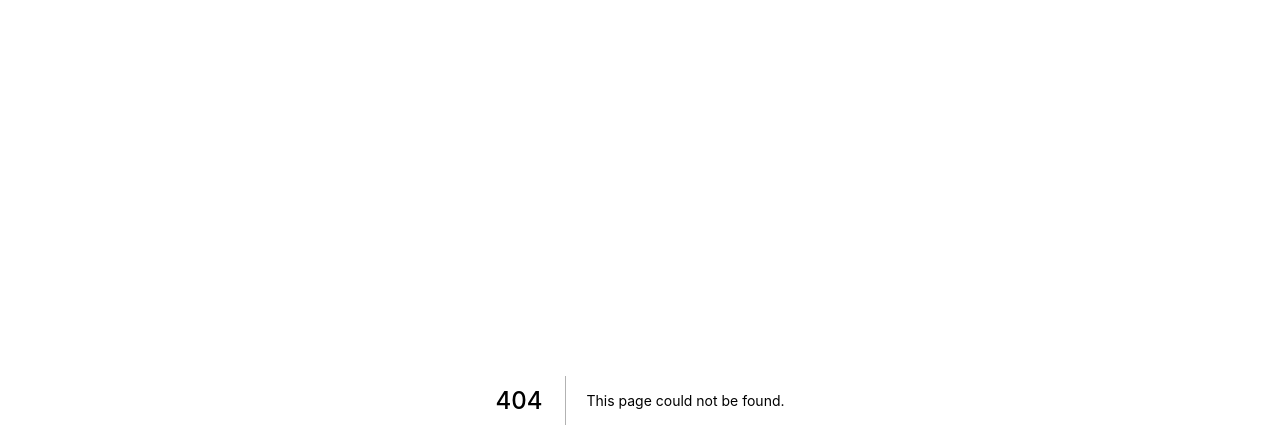
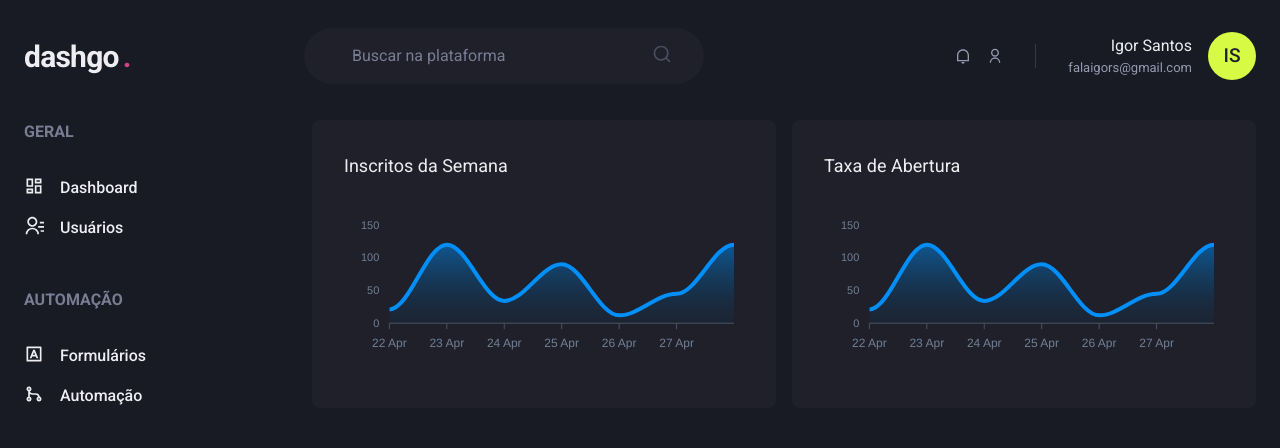
Before and after one commit to falaigor/dashgo, a Next.js app: page /dashboard in a window 1280 px wide. Before the commit this address had no page. Shown: the top 448 px of the page. Built offline with nearby package versions, Linux system fonts and the light colour scheme.

Commit message:
Estilizaçao Login/Dashboard

```diff
--- a/package.json
+++ b/package.json
@@ -12,10 +12,13 @@
     "@chakra-ui/react": "^1.6.0",
     "@emotion/react": "^11.1.5",
     "@emotion/styled": "^11.3.0",
+    "apexcharts": "^3.26.1",
     "framer-motion": "^4.1.10",
     "next": "10.1.3",
     "react": "17.0.2",
-    "react-dom": "17.0.2"
+    "react-apexcharts": "^1.3.9",
+    "react-dom": "17.0.2",
+    "react-icons": "^4.2.0"
   },
   "devDependencies": {
     "@types/node": "^15.0.0",
--- /dev/null
+++ b/src/components/Header.tsx
@@ -0,0 +1,84 @@
+import { Flex, Input, Text, Icon, HStack, Box, Avatar } from '@chakra-ui/react';
+import { RiNotificationLine, RiSearchLine, RiUserLine } from 'react-icons/ri'
+
+export function Header() {
+  return (
+    <Flex
+      as="header"
+      w="100%"
+      maxWidth={1480}
+      h="20"
+      mx="auto"
+      mt="4"
+      px="6"
+      align="center"
+    >
+      <Text
+        fontSize="3xl"
+        fontWeight="bold"
+        letterSpacing="tight"
+        w="64"
+      >
+        dashgo
+        <Text as="span" ml="1" color="pink.500">.</Text>
+      </Text>
+
+      <Flex
+        as="label"
+        flex="1"
+        py="4"
+        px="8"
+        ml="6"
+        maxWidth={400}
+        alignSelf="center"
+        color="gray.600"
+        position="relative"
+        bg="gray.800"
+        borderRadius="full"
+      >
+        <Input
+          color="gray.50"
+          variant="unstyled"
+          px="4"
+          mr="4"
+          placeholder="Buscar na plataforma"
+          _placeholder={{
+            color: 'gray.400'
+          }}
+        />
+        <Icon as={RiSearchLine} fontSize="20" />
+      </Flex>
+
+      <Flex
+        align="center"
+        ml="auto"
+      >
+        <HStack
+          spacing="4"
+          mx="8"
+          pr="8"
+          py="1"
+          color="gray.300"
+          borderRightWidth={1}
+          borderColor="gray.700"
+        >
+          <Icon as={RiNotificationLine} />
+          <Icon as={RiUserLine} />
+        </HStack>
+
+        <Flex align="center">
+          <Box mr="4" textAlign="right">
+            <Text>Igor Santos</Text>
+            <Text color="gray.300" fontSize="small">
+              falaigors@gmail.com
+            </Text>
+          </Box>
+          <Avatar
+            size="md"
+            name="Igor santos"
+          />
+        </Flex>
+      </Flex>
+    </Flex>
+  );
+}
--- /dev/null
+++ b/src/components/Sidebar.tsx
@@ -0,0 +1,44 @@
+import { Box, Stack, Text, Link, Icon } from '@chakra-ui/react';
+import { RiContactsLine, RiContrastLine, RiDashboardLine, RiGitMergeLine, RiInputMethodLine } from 'react-icons/ri';
+
+export function Sidebar() {
+  return (
+    <Box as="aside" w="64" mr="8">
+      <Stack spacing="12" align="flex-start">
+        <Box>
+          <Text fontWeight="bold" fontSize="smal" color="gray.400">GERAL</Text>
+
+          <Stack spacing="4" mt="8" align="stretch">
+            <Link display="flex" align="center">
+              <Icon as={RiDashboardLine} fontSize="20" />
+              <Text ml="4" fontWeight="medium">Dashboard</Text>
+            </Link>
+
+            <Link display="flex" align="center">
+              <Icon as={RiContactsLine} fontSize="20" />
+              <Text ml="4" fontWeight="medium">Usuários</Text>
+            </Link>
+          </Stack>
+
+        </Box>
+
+        <Box>
+          <Text fontWeight="bold" fontSize="smal" color="gray.400">AUTOMAÇÃO</Text>
+
+          <Stack spacing="4" mt="8" align="stretch">
+            <Link display="flex" align="center">
+              <Icon as={RiInputMethodLine} fontSize="20" />
+              <Text ml="4" fontWeight="medium">Formulários</Text>
+            </Link>
+
+            <Link display="flex" align="center">
+              <Icon as={RiGitMergeLine} fontSize="20" />
+              <Text ml="4" fontWeight="medium">Automação</Text>
+            </Link>
+          </Stack>
+
+        </Box>
+      </Stack>
+    </Box>
+  );
+}
--- /dev/null
+++ b/src/pages/dashboard.tsx
@@ -0,0 +1,98 @@
+import { Flex, SimpleGrid, Box, Text, theme } from '@chakra-ui/react';
+import dynamic from 'next/dynamic';
+import { Header } from '../components/Header';
+import { Sidebar } from '../components/Sidebar';
+
+const Chart = dynamic(() => import('react-apexcharts'), {
+  ssr: false
+});
+
+const options = {
+  chart: {
+    toolbar: {
+      show: false,
+    },
+    zoom: {
+      enabled: false,
+    },
+    foreColor: theme.colors.gray[500],
+  },
+  grid: {
+    show: false,
+  },
+  dataLabels: {
+    enabled: false,
+  },
+  tooltip: {
+    enabled: false,
+    x: {
+      format: "dd MMM yyyy"
+    }
+  },
+  xaxis: {
+    type: "datetime",
+    min: new Date("22 Apr 2021").getTime(),
+    tickAmount: 6,
+    axisBorder: {
+      color: theme.colors.gray[600],
+    },
+    axisTicks: {
+      color: theme.colors.gray[600],
+    },
+    categories: [
+      '22 Apr 2021',
+      '23 Apr 2021',
+      '24 Apr 2021',
+      '25 Apr 2021',
+      '26 Apr 2021',
+      '27 Apr 2021',
+      '28 Apr 2021',
+    ],
+  },
+  fill: {
+    opacity: 0.3,
+    type: 'gradient',
+    gradient: {
+      shade: 'dark',
+      opacityFrom: 0.7,
+      opacityTo: 0.3,
+    },
+  },
+};
+
+const series = [
+  { name: 'series1', data: [21, 120, 34, 90, 12, 45, 120] }
+]
+
+export default function Dashboard() {
+  return (
+    <Flex direction="column" h="100vh">
+      <Header />
+
+      <Flex width="100%" maxWidth={1480} mx="auto" my="6" px="6">
+        <Sidebar />
+
+        <SimpleGrid flex="1" gap="4" minChildWidth="320px" align="flex-start">
+          <Box
+            p="8"
+            pb="4"
+            bg="gray.800"
+            borderRadius={8}
+          >
+            <Text fontSize="large" mb="4">Inscritos da Semana</Text>
+            <Chart options={options} series={series} type="area" height={160} />
+          </Box>
+          <Box
+            p="8"
+            pb="4"
+            bg="gray.800"
+            borderRadius={8}
+          >
+            <Text fontSize="large" mb="4">Taxa de Abertura</Text>
+            <Chart options={options} series={series} type="area" height={160} />
+          </Box>
+        </SimpleGrid>
+      </Flex>
+    </Flex>
+  );
+}
```
Also changed, not shown: src/components/Form/Input.tsx (added, +31 -0 lines), src/pages/index.tsx (+35 -2 lines), src/styles/theme.ts (line endings or trailing spaces), 1 other file (tests, documents, lock files or other folders).
